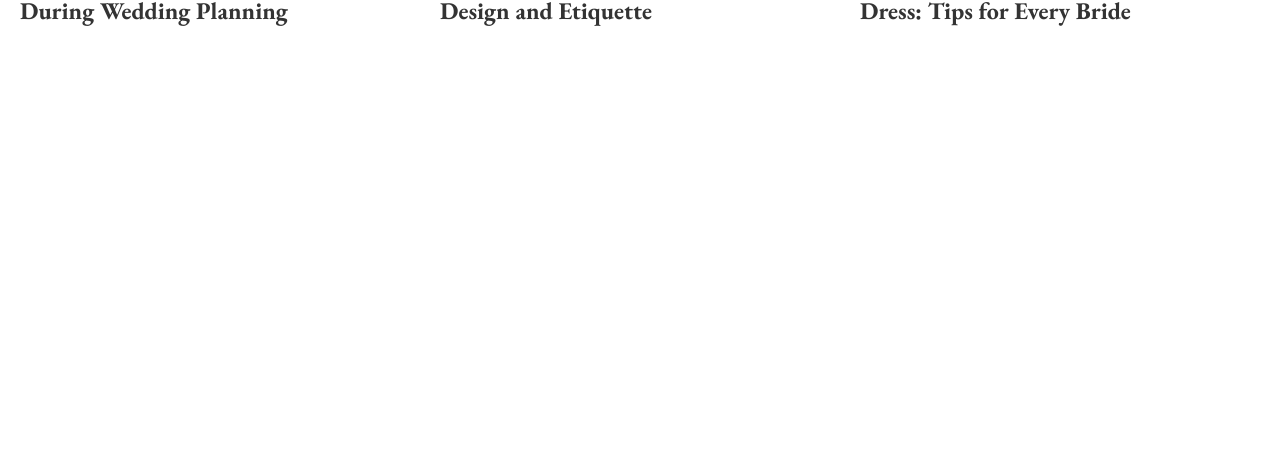
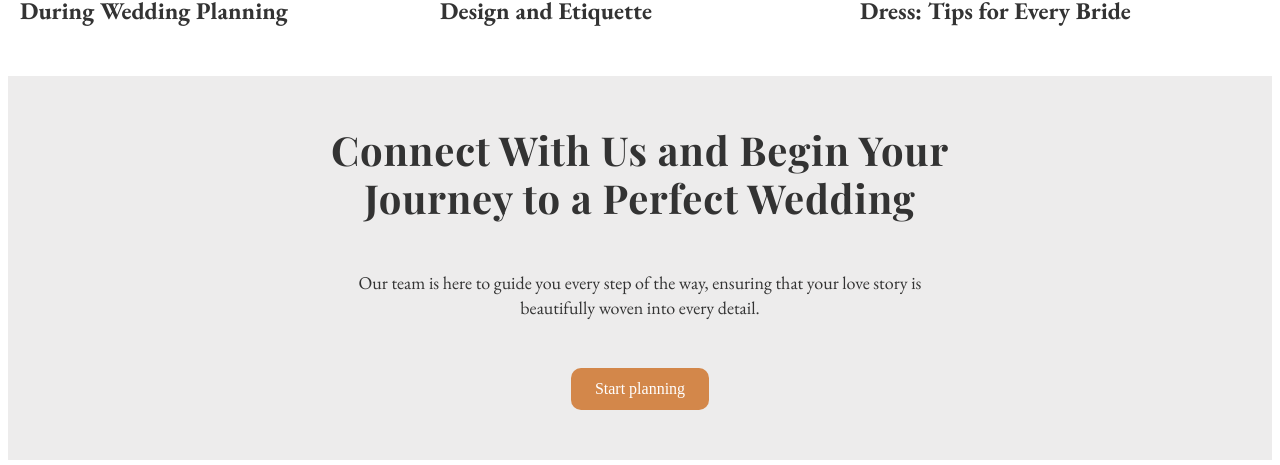
Before and after one commit to Kwabs-97/wedding-planner, a React (Create React App) app: page / in a window 1280 px wide. Shown: the part 3894-4359 px from the top of the page. Before the commit the page ends 3978 px from the top, so only its background shows below. Built offline with nearby package versions, Linux system fonts and the light colour scheme.

Commit message:
contact background color done

```diff
--- a/src/App.js
+++ b/src/App.js
@@ -7,6 +7,7 @@ import Services from "./Components/Services";
 import Portfolio from "./Components/Portfolio";
 import Testimonial from "./Components/Testimonial";
 import Article from "./Components/Article";
+import Contact from "./Components/Contact";
 
 function App() {
   return (
@@ -17,6 +18,7 @@ function App() {
       <Portfolio />
       <Testimonial />
       <Article />
+      <Contact />
     </div>
   );
 }
--- a/src/Styles/Contact.module.css
+++ b/src/Styles/Contact.module.css
@@ -6,6 +6,7 @@
   justify-content: center;
   align-items: center;
   gap: 0.625rem;
+  background: #edecec;
 }
 .container {
   display: flex;
```
